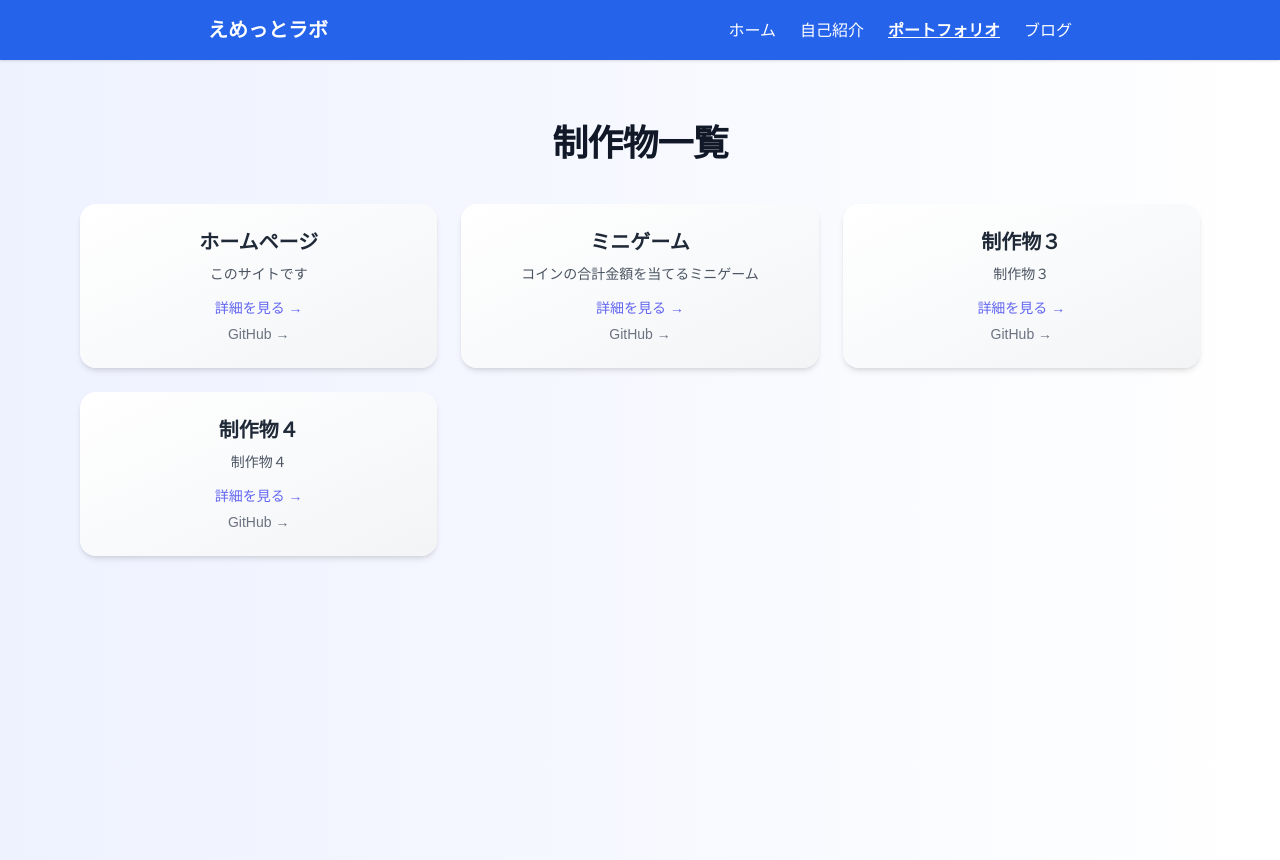
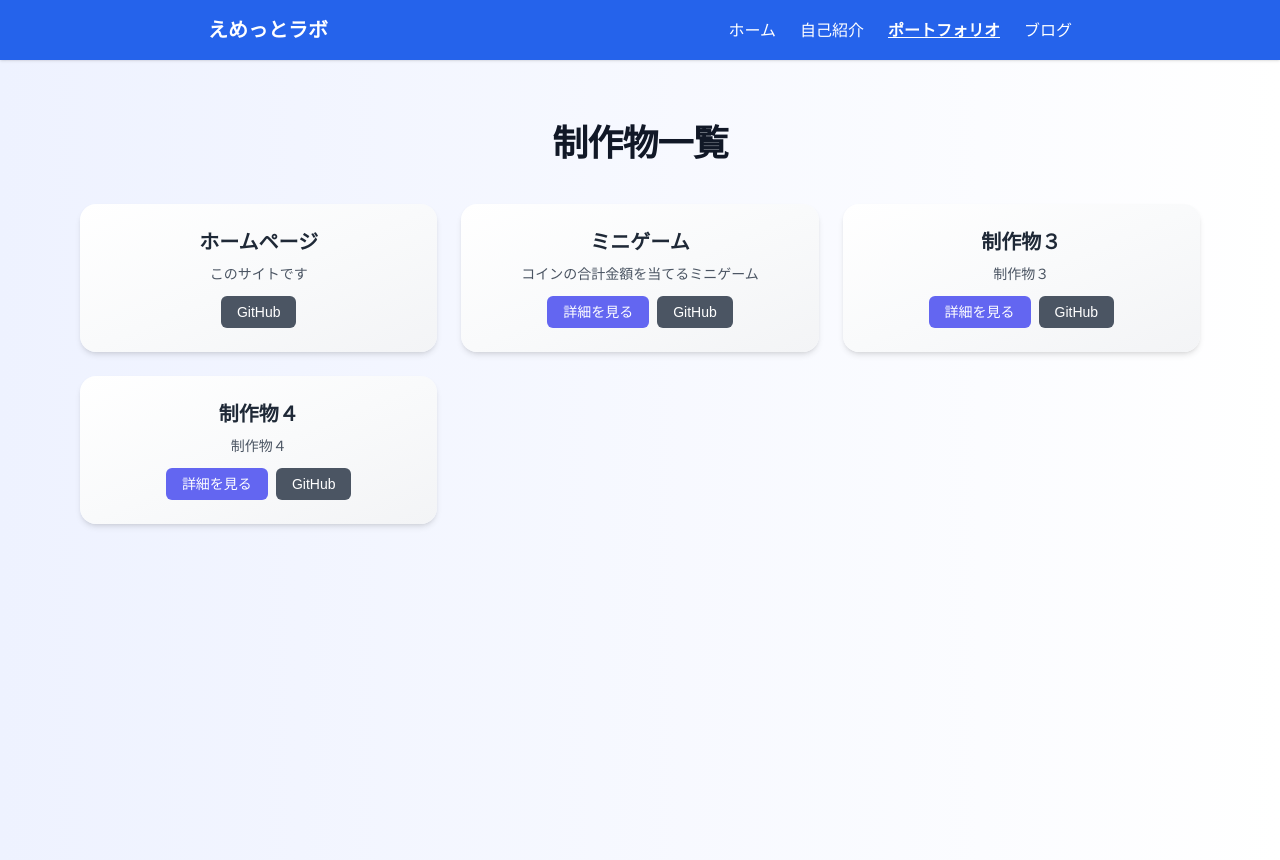
Before and after one commit to kemickoko/homepage, a React (Vite) app: page /portfolio in a window 1280 px wide. Built offline with nearby package versions, Linux system fonts and the light colour scheme; a web font is replaced by a local one.

Commit message:
リンクをボタン風に変更

```diff
--- a/src/components/Card/SortableGrid.tsx
+++ b/src/components/Card/SortableGrid.tsx
@@ -23,29 +23,30 @@ export const SortableGrid: React.FC<Props> = ({ items }) => {
         >
           <h3 className="text-xl font-bold text-gray-800 mb-2">{item.title}</h3>
           <p className="text-sm text-gray-600 mb-3">{item.description}</p>
+          <div className="mt-2 space-x-2">
             {item.link && (
               <a
                 href={item.link}
-              className="text-indigo-500 font-medium hover:underline text-sm"
+                className="inline-block text-sm text-white bg-indigo-500 hover:bg-indigo-600 px-4 py-1.5 rounded-md transition"
                 target="_blank"
                 rel="noopener noreferrer"
               >
-              詳細を見る →
+                詳細を見る
               </a>
             )}
             {item.github && (
               <a
                 href={item.github}
-              className="text-gray-500 hover:underline text-sm block mt-1"
+                className="inline-block text-sm text-white bg-gray-600 hover:bg-gray-700 px-4 py-1.5 rounded-md transition"
                 target="_blank"
                 rel="noopener noreferrer"
               >
-              GitHub →
+                GitHub
               </a>
             )}
+          </div>
         </SortableItem>
       ))}
-
     </div>
   );
 };
--- a/src/components/Card/SortableProvider.tsx
+++ b/src/components/Card/SortableProvider.tsx
@@ -18,6 +18,7 @@ type Item = {
   title: string;
   description: string;
   link: string;
+  github?: string;
 };
 
 type Props = {
--- a/src/data/works/works.ts
+++ b/src/data/works/works.ts
@@ -11,7 +11,7 @@ export const initialWorks: WorkItem[] = [
     id: "1",
     title: "ホームページ",
     description: "このサイトです",
-    link: "https://homepage-xi-indol.vercel.app/",
+    link: "",
     github: "https://github.com/kemickoko/homepage",
   },
   {
```
Lines whose indentation alone changed are shown as unchanged.
